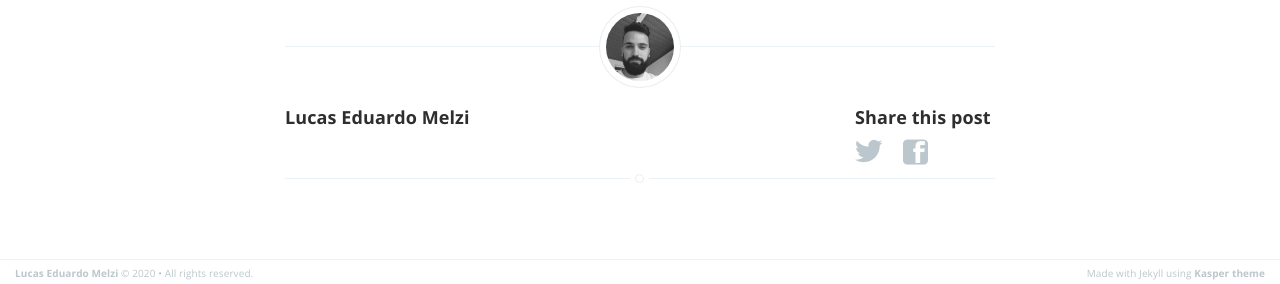
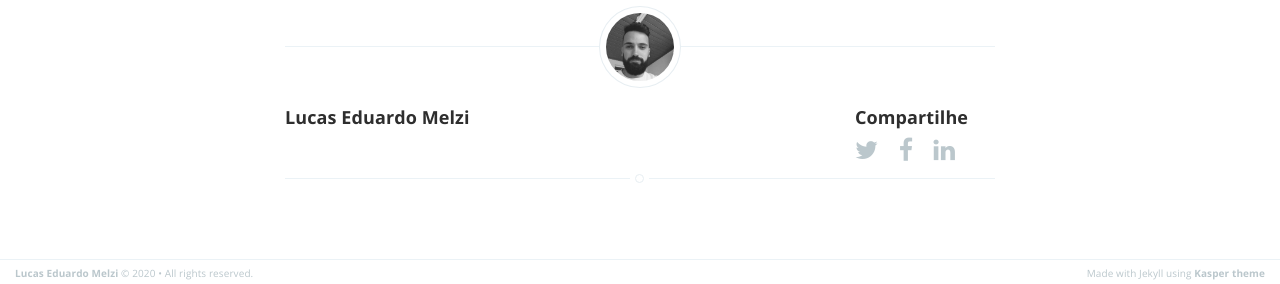
Before and after one commit to melzilucas/melzilucas.github.io, a Jekyll site: the page built from _posts/2020-04-12-Erro-no-apt-get-apos-instalar-Python3.7.7-no-Ubuntu.markdown, in a window 1280 px wide and 900 px high, scrolled down 1745 px. Shown: the part 613-897 px from the top of the window. Built offline with Jekyll 4.4.1, drawn with Linux system fonts in a browser that asks for light colours.

Commit message:
class for font awesome

```diff
--- a/_includes/share.html
+++ b/_includes/share.html
@@ -1,17 +1,16 @@
 <section class="share">
-    <h4>Share this post</h4>
-    <a class="icon-twitter" href="http://twitter.com/share?text={{page.title}}&amp;url={{site.domain_name}}{{ page.url }}"
+    <h4>Compartilhe</h4>
+    <a class="fa fa-twitter" href="http://twitter.com/share?text={{page.title}}&amp;url={{site.domain_name}}{{ page.url }}"
         onclick="window.open(this.href, 'twitter-share', 'width=550,height=235');return false;">
         <span class="hidden">Twitter</span>
     </a>
-    <a class="icon-facebook" href="https://www.facebook.com/sharer/sharer.php?u={{site.domain_name}}{{page.url}}"
-        onclick="window.open(this.href, 'facebook-share','width=580,height=296');return false;">
+    <a class="fa fa-facebook" href="https://www.facebook.com/sharer/sharer.php?u={{site.domain_name}}{{page.url}}"
+        onclick="window.open(this.href, '','width=580,height=296');return false;">
         <span class="hidden">Facebook</span>
     </a>
-    <!--
-    <a class="icon-google-plus" href="https://plus.google.com/share?url={{site.domain_name}}{{page.url}}"
-       onclick="window.open(this.href, 'google-plus-share', 'width=490,height=530');return false;">
-        <span class="hidden">Google+</span>
+
+    <a class="fa fa-linkedin" href="https://www.linkedin.com/shareArticle?url={{site.domain_name}}{{page.url}}"
+       onclick="window.open(this.href, 'linkedin-share', 'width=490,height=530');return false;">
+        <span class="hidden">Linkedin</span>
     </a>
-    -->
 </section>
```
